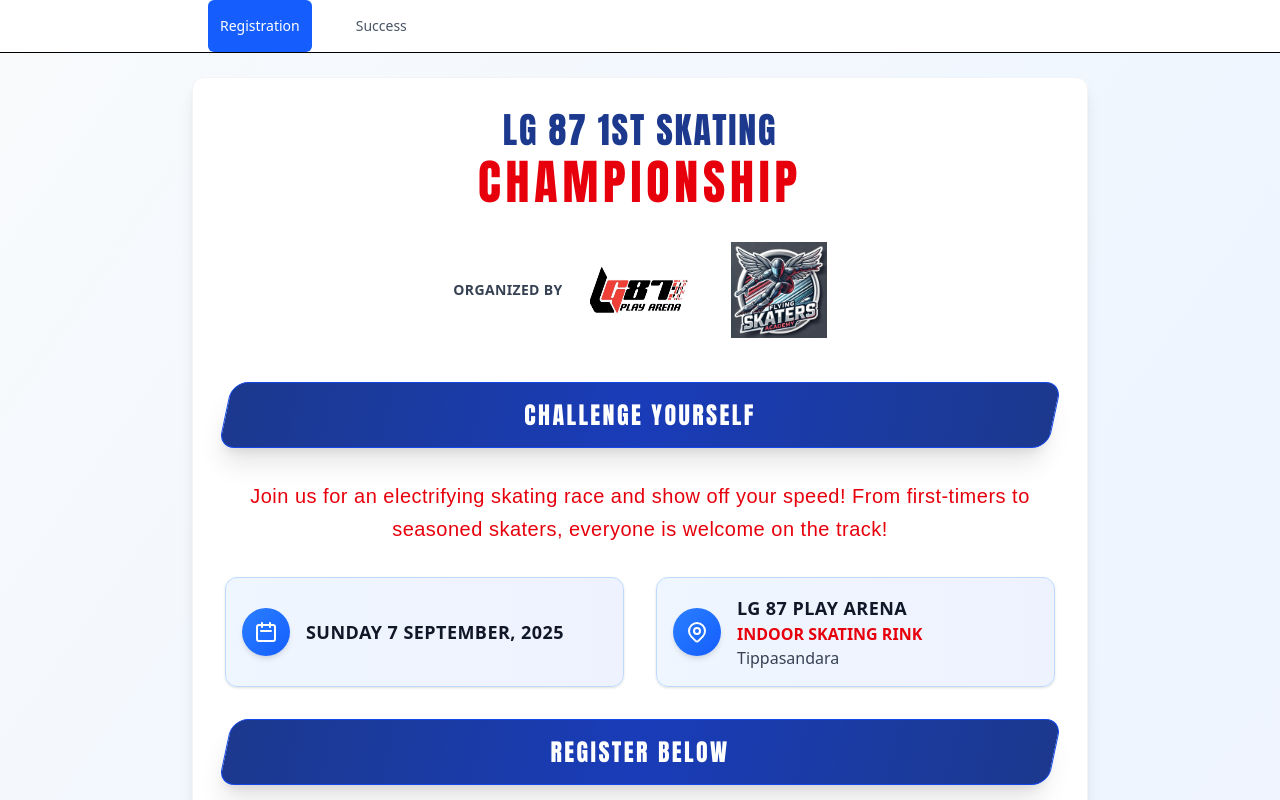
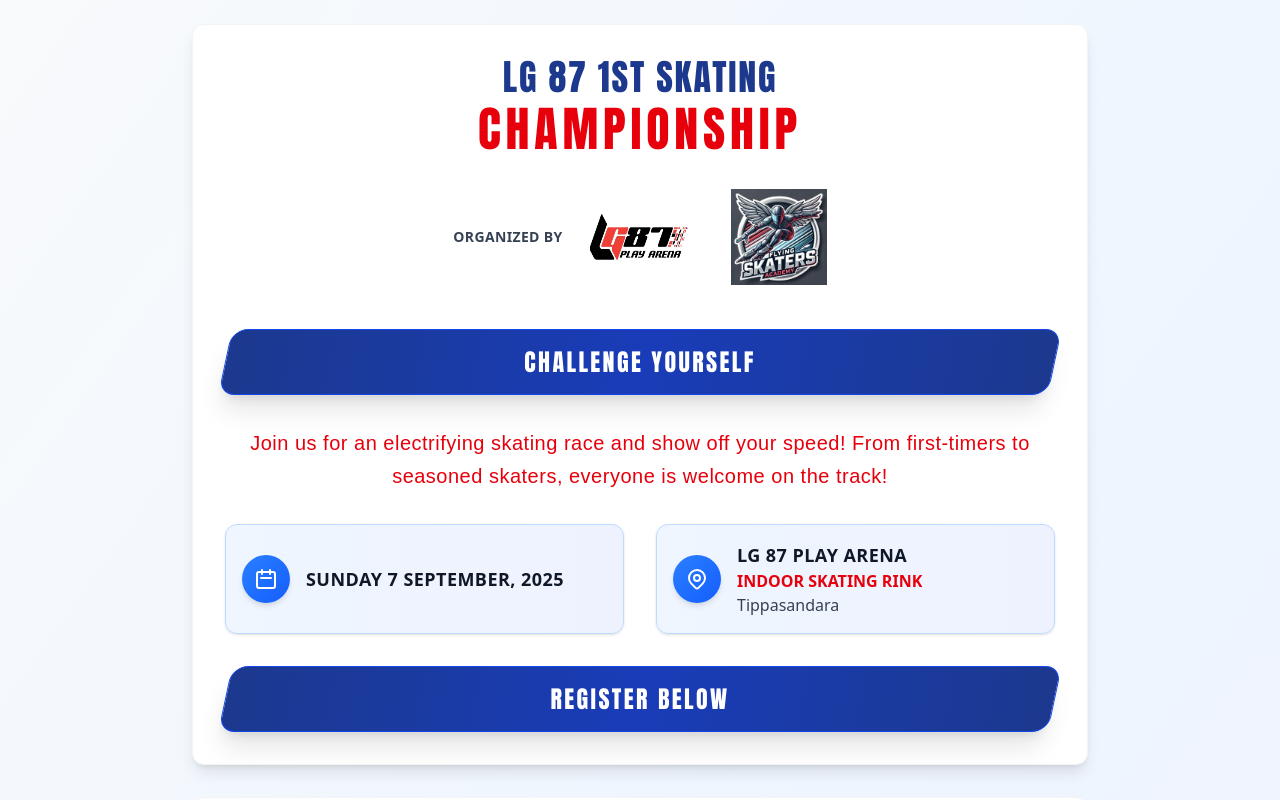
Before and after one commit to Chirag4452/Event-hosting, a React (Vite) app in the folder client/: page / in a window 1280 px wide. Shown: the top 800 px of the page. Built offline with nearby package versions, Linux system fonts and the light colour scheme.

Commit message:
remove topbar

```diff
--- a/client/src/App.tsx
+++ b/client/src/App.tsx
@@ -1,13 +1,11 @@
 import { BrowserRouter, Routes, Route } from "react-router-dom";
 import Register from "./pages/Register";
 import Success from "./pages/Success";
-import Navigation from "./components/Navigation";
 
 function App() {
   return (
     <BrowserRouter>
       <div className="min-h-screen bg-gray-50 flex flex-col">
-        <Navigation />
         <main className="flex-1">
           <Routes>
             <Route path="/" element={<Register />} />
```
